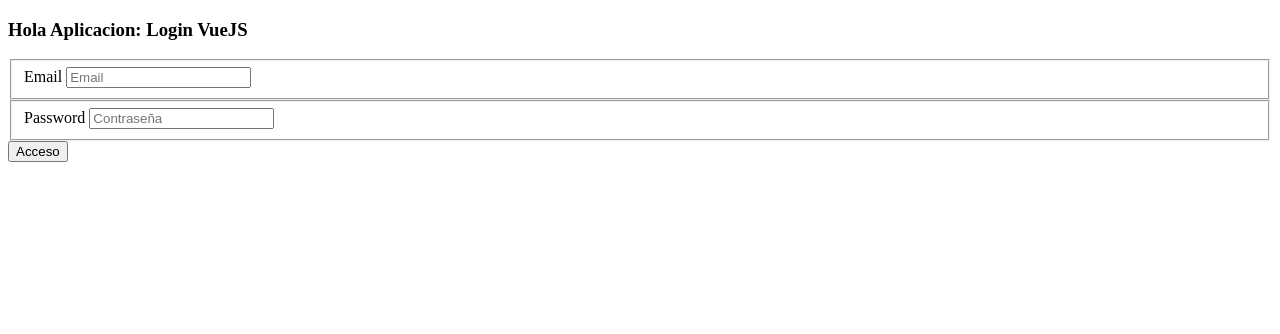
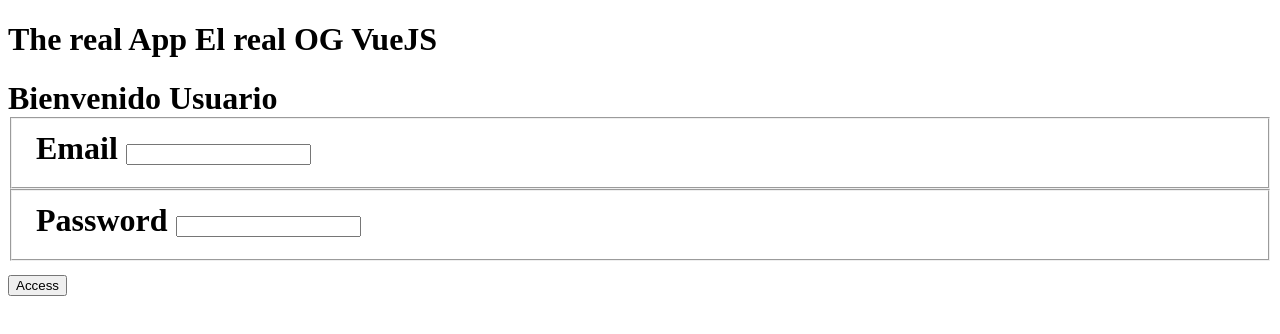
Before and after one commit to Vecs09/UNIDAD3_VUEJS, a plain HTML site: page TrabajoLogin/index.html in a window 1280 px wide. Drawn offline with nearby package versions, Linux system fonts and the light colour scheme.

Commit message:
Login Vue JS
Login con VueJS y json users

```diff
--- a/TrabajoLogin/index.html
+++ b/TrabajoLogin/index.html
@@ -1,5 +1,5 @@
 <!DOCTYPE html>
-<html lang="en">
+<html lang="es">
 
 <head>
     <meta charset="UTF-8">
@@ -9,59 +9,74 @@
 
 <body>
     <div id="main">
-        <h3>
-            Hola Aplicacion: {{name_app}}
-        </h3>
-        <form  >
+        <h1>
+            The real App {{name_app}}
+        </h1>
+        <form @submit.prevent="login" v-if="!is_Log">
+
+            <h1 v-if="!is_Log">
+                Bienvenido Usuario
+
+
                 <fieldset>
                     <label>
                         Email
                     </label>
-                <input type="email" v-model="email" placeholder="Email" name="">
+                    <input type="email" v-model="email">
                 </fieldset>
+
                 <fieldset>
                     <label>
                         Password
                     </label>
-                <input type="password" v-model="password" placeholder="Contraseña" name="">
+                    <input type="password" v-model="password">
                 </fieldset>
+                <button type="submit">
+                    Access
+                </button>
+            </h1>
+        </form>
 
-            <button type="submit">Acceso</button>
-        </form>
+
     </div>
 
     <script src="https://unpkg.com/vue@3/dist/vue.global.js"></script>
+
     <script>
         const { createApp, ref } = Vue
+        createApp({
+            data() {
+                const name_app = ref('El real OG VueJS');
+                const email = ref('');
+                const password = ref('');
+                const is_Log = ref(false);
+                return {
+                    email,
+                    password,
+                    name_app,
+                    is_Log
+                }
+            },
+            methods: {
+                login() {
+                    console.log(this.email),
+                        console.log(this.password)
 
-        createApp({
-            setup() {
-                const name_app = ref('Login VueJS')
-                let name = ref('')
-                let email = ref('')
-                let password = ref('')
-                let is_Log = false
+                    fetch('users.json')
+                        .then(response => response.json())
+                        .then(users => {
+                            users.forEach(user => {
+                                if (user.email === this.email && user.password === this.password) {
+                                    this.is_Log = ref(true);
+                                    console.log(this.is_Log)
+                                }
+                            });
+                        });
+
+                }
+            }
+        }).mount('#main')
+    </script>
 
 
-                return {
-                    name_app,
-                    email,
-                    password,
-                    is_Log
-
-                }
-            },
-
-            methods: {
-                login() {
-                    fetch("users.json")
-                        .then(response => response.json())
-                        .then(response =>  console.log(response));
-                }
-            },
-
-        }).mount('#main')
-    </script>
 </body>
-
-</html>
```
Also changed, not shown: TrabajoLogin/users.json (+2 -10 lines). Lines whose indentation alone changed are shown as unchanged.
